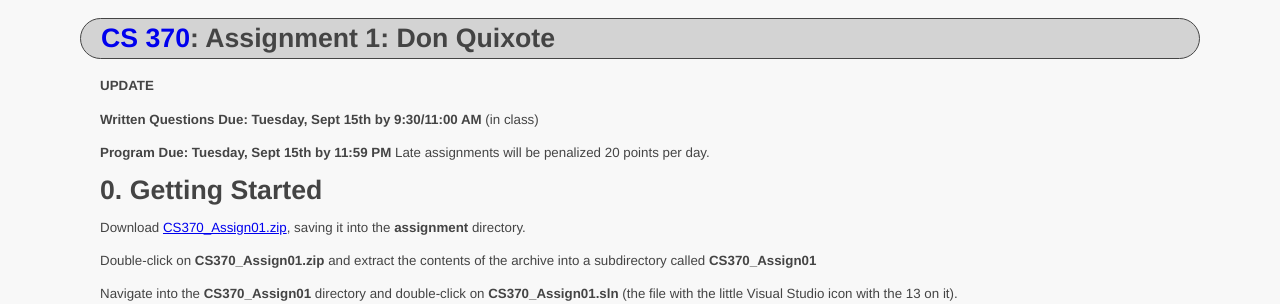
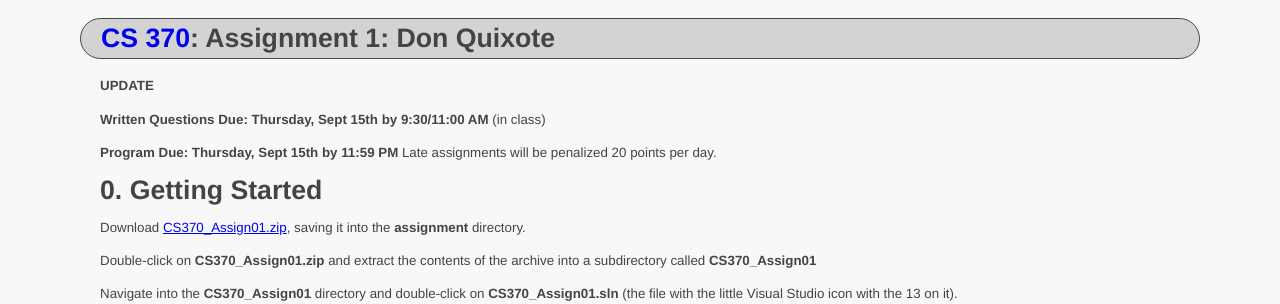
Before and after one commit to ycpcs/cs370-fall2016, a Jekyll site: the page built from assign/assign01.md, in a window 1280 px wide. Shown: the top 304 px of the page. Built offline with Jekyll 4.4.1, drawn with Linux system fonts in a browser that asks for light colours.

Commit message:
fix date
fix date

```diff
--- a/assign/assign01.md
+++ b/assign/assign01.md
@@ -5,9 +5,9 @@ title: "Assignment 1: Don Quixote"
 
 **UPDATE**
 
-**Written Questions Due: Tuesday, Sept 15th by 9:30/11:00 AM** (in class)
+**Written Questions Due: Thursday, Sept 15th by 9:30/11:00 AM** (in class)
 
-**Program Due: Tuesday, Sept 15th by 11:59 PM** Late assignments will be penalized 20 points per day.
+**Program Due: Thursday, Sept 15th by 11:59 PM** Late assignments will be penalized 20 points per day.
 
 0\. Getting Started
 ==================
```
